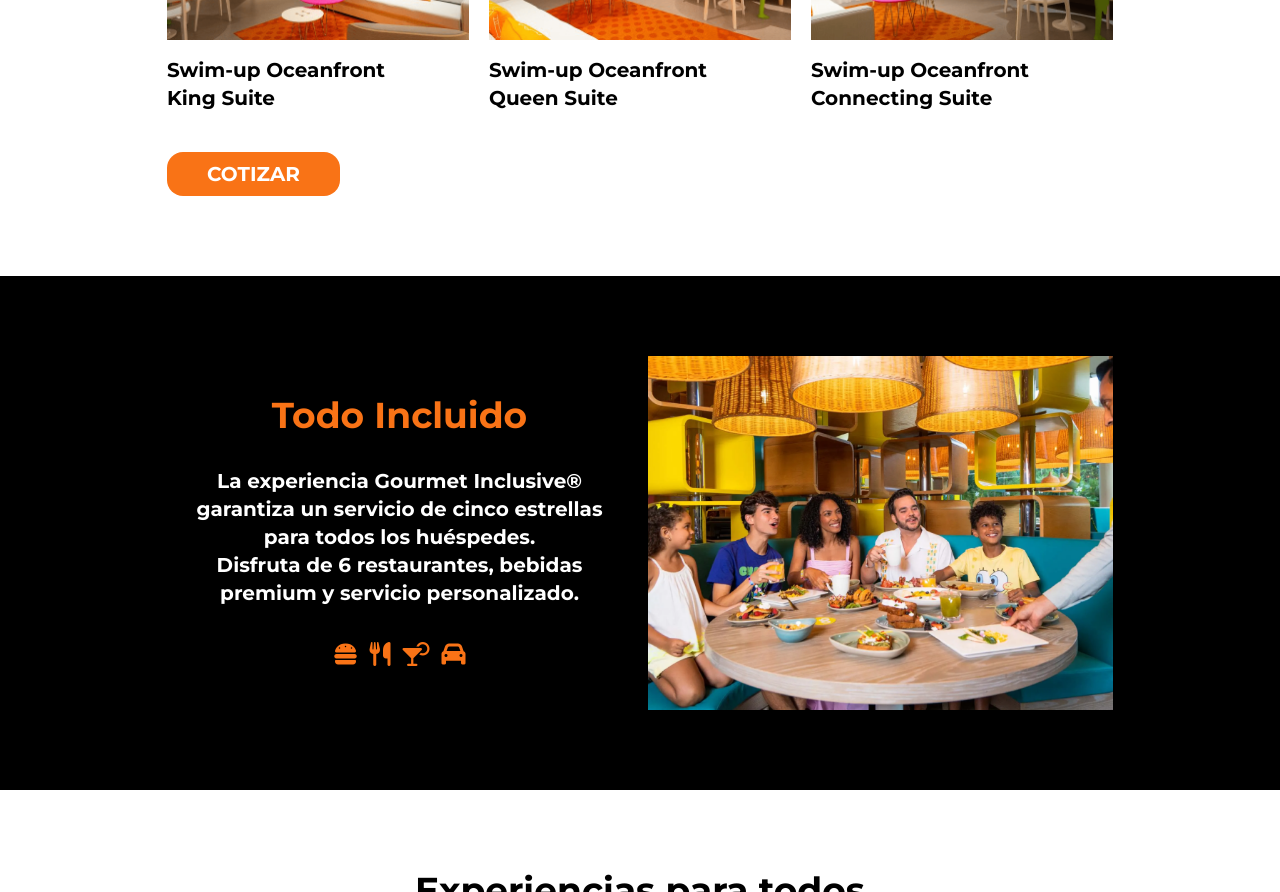
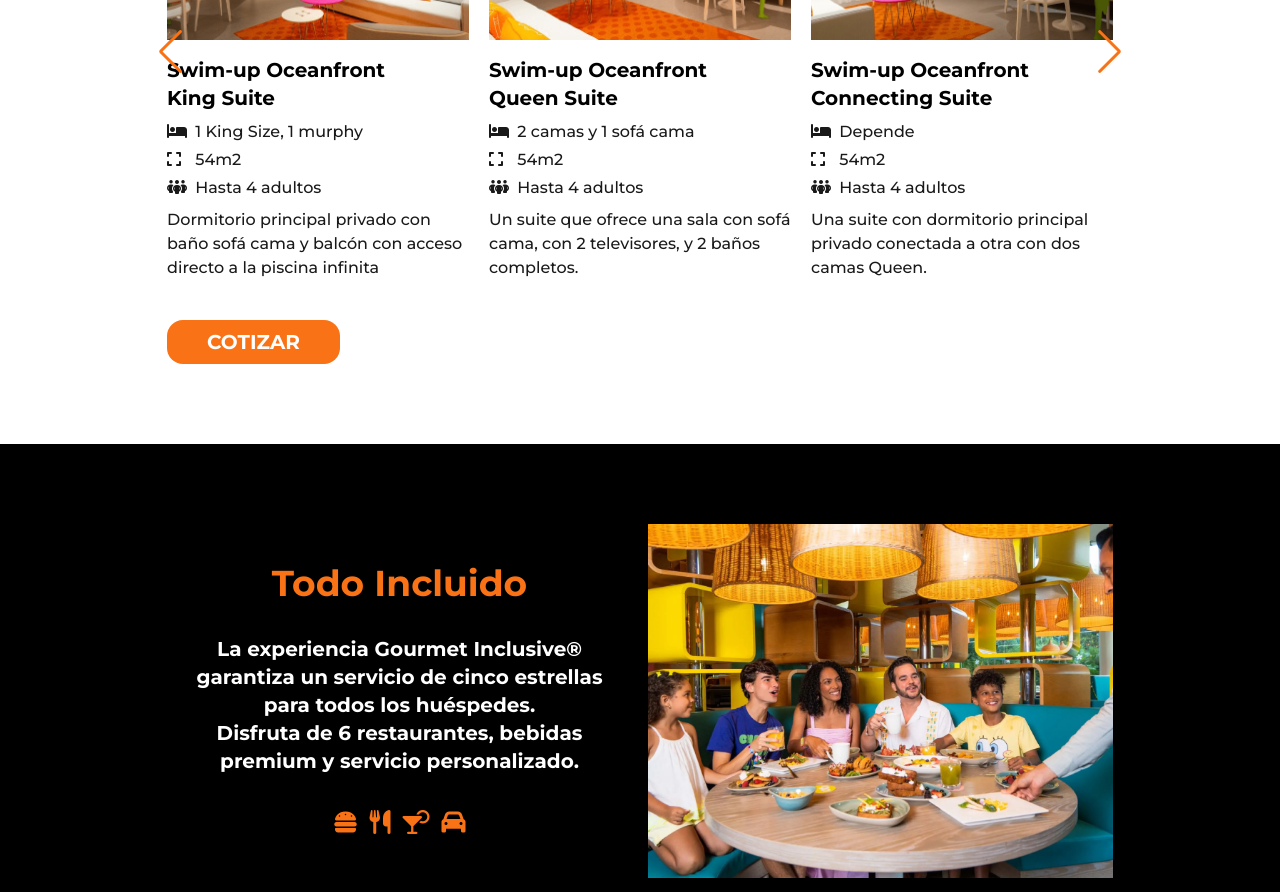
Before and after one commit to jonasabarcaponce/nickelodeon, a React (Vite) app: page / in a window 1280 px wide. Shown: the part 1180-2072 px from the top of the page. Built offline with nearby package versions, Linux system fonts and the light colour scheme.

Commit message:
caraceterísticas en habitaciones

```diff
--- a/src/components/Habitaciones.jsx
+++ b/src/components/Habitaciones.jsx
@@ -12,11 +12,11 @@ import image4 from '../assets/habitaciones/slider-4.png';
 import image5 from '../assets/habitaciones/slider-5.png';
 
 const imagesWithTitles = [
-    { src: image1, title: 'Swim-up Oceanfront King Suite' },
-    { src: image2, title: 'Swim-up Oceanfront Queen Suite' },
-    { src: image3, title: 'Swim-up Oceanfront Connecting Suite' },
-    { src: image4, title: 'The Pineapple Suite' },
-    { src: image5, title: 'The Lair Suite' },
+    { src: image1, title: 'Swim-up Oceanfront King Suite', description: 'Dormitorio principal privado con baño sofá cama y balcón con acceso directo a la piscina infinita', beds: '1 King Size, 1 murphy ', people: 'Hasta 4 adultos', size: '54m2' },
+    { src: image2, title: 'Swim-up Oceanfront Queen Suite', description: 'Un suite que ofrece una sala con sofá cama, con 2 televisores, y 2 baños completos.', beds: '2 camas y 1 sofá cama', people: 'Hasta 4 adultos', size: '54m2' },
+    { src: image3, title: 'Swim-up Oceanfront Connecting Suite', description: 'Una suite con dormitorio principal privado conectada a otra con dos camas Queen.', beds: 'Depende', people: 'Hasta 4 adultos', size: '54m2' },
+    { src: image4, title: 'The Pineapple Suite', description: 'Inspirada en la casa de piña de Bob Esponja bajo el mar, esta lujosa villa es la residencia emblemática.', beds: '3 camas', people: 'Hasta 5 adultos', size: '220m2' },
+    { src: image5, title: 'The Lair Suite', description: 'El escondite subterráneo de las Tortugas Ninja nunca ha sido tan moderno y lujoso.', beds: '3 camas', people: 'Hasta 5 adultos', size: '220m2' },
 ];
 
 const Hotels = () => {
@@ -55,6 +55,12 @@ const Hotels = () => {
                     <SwiperSlide key={index}>
                         <img src={item.src} alt={`Gallery item ${index + 1}`} className="w-full h-auto" />
                         <h1 className='small-responsive-text font-bold mt-4 mr-8'>{item.title}</h1>
+                        <ul className="mt-2 font-regular text-black/90 space-y-1">
+                            <li><i className='fas fa-bed w-6'></i> {item.beds}</li>
+                            <li><i className='fas fa-expand w-6'></i> {item.size}</li>
+                            <li><i className='fas fa-people-group w-6'></i> {item.people}</li>
+                        </ul>
+                        <p className='text-black/90 mt-2'>{item.description}</p>
                     </SwiperSlide>
                 ))}
 
```
